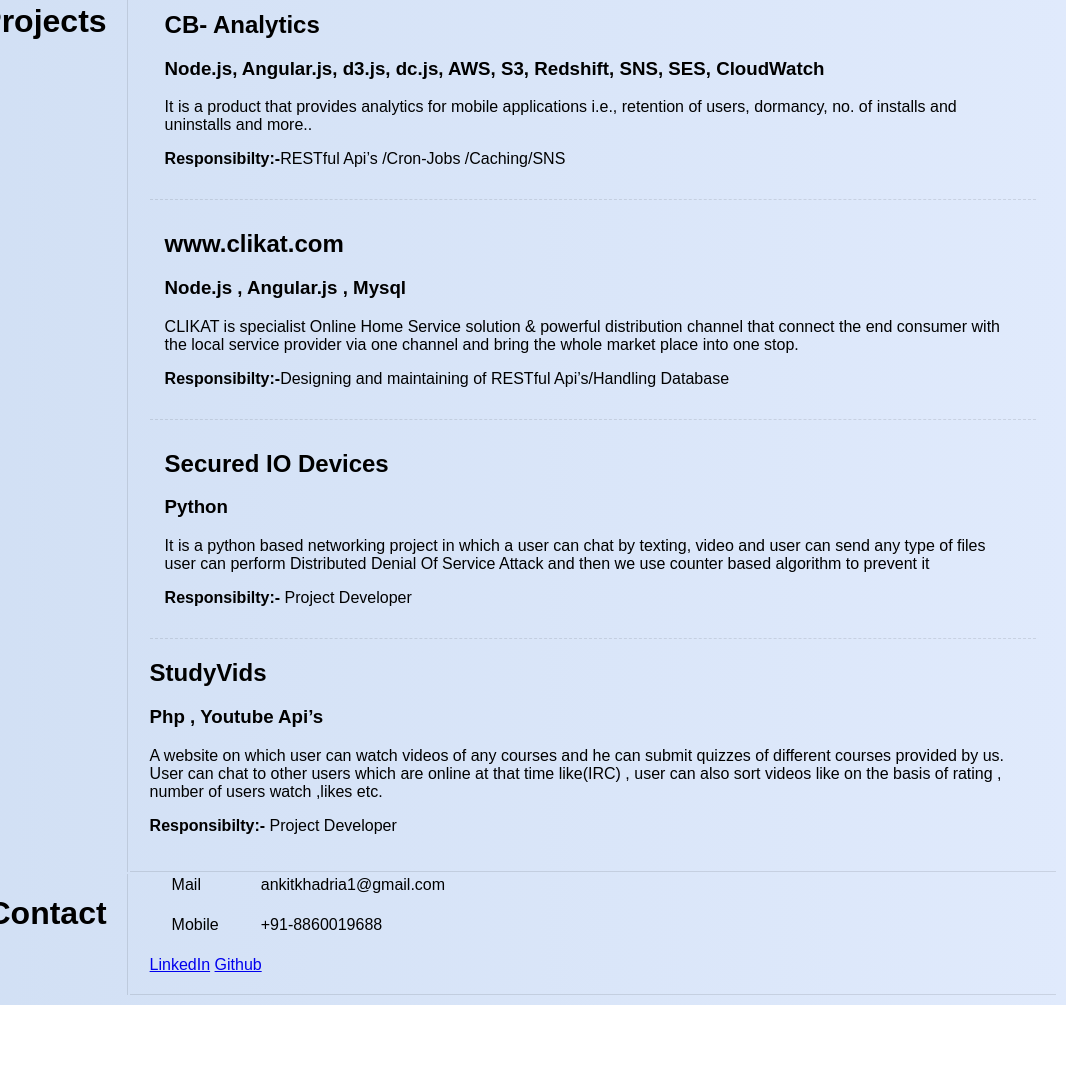
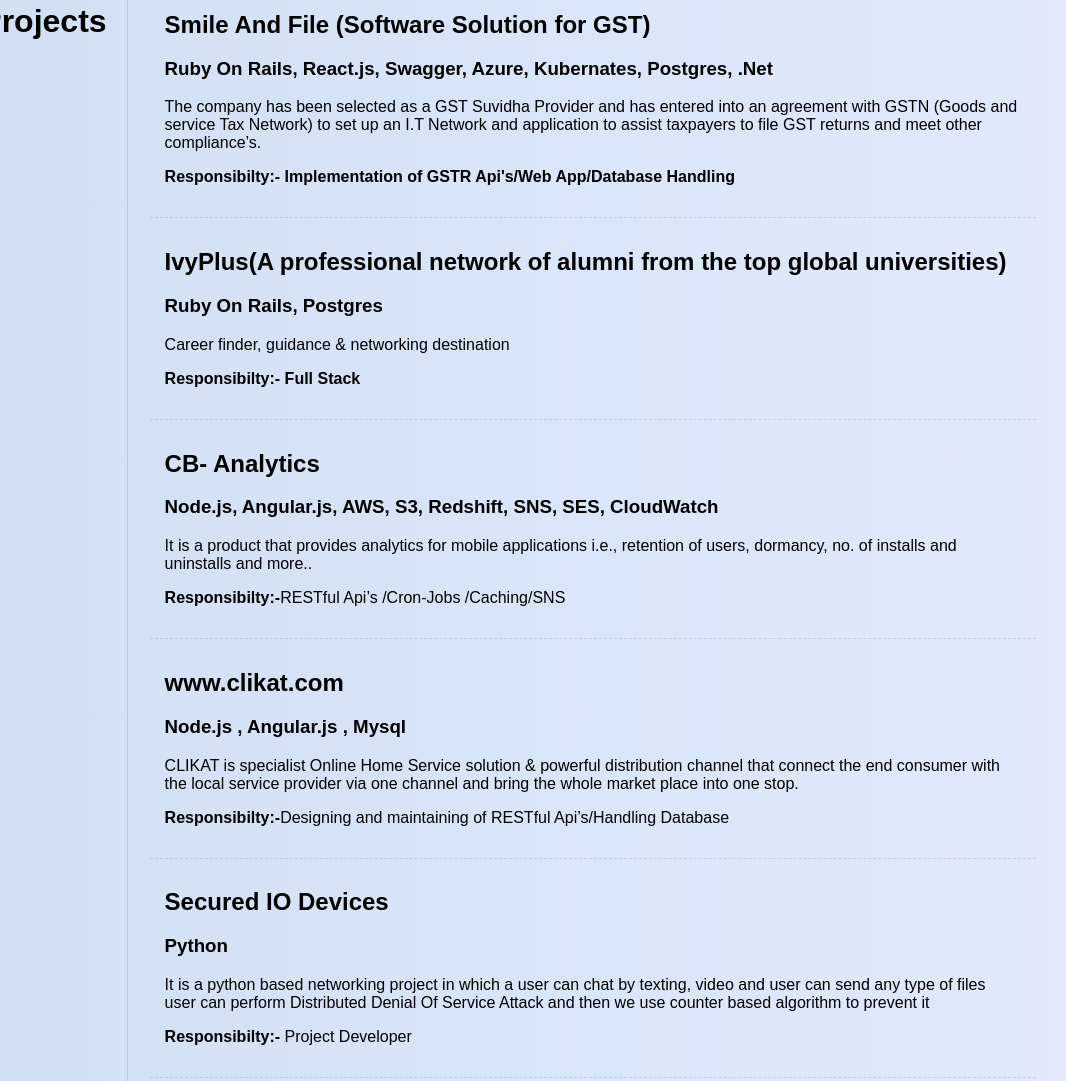
Before and after one commit to ankitkhadria1/ankitkhadria1.github.io, a plain HTML site: page index.html in a window 1280 px wide. Shown: the part 1065-2146 px from the top of the page, without its empty margins (214-1280 px from the left). Before the commit the page ends 2070 px from the top, so only its background shows below. Drawn offline with Linux system fonts and the light colour scheme.

Commit message:
project update

```diff
--- a/index.html
+++ b/index.html
@@ -1,18 +1,18 @@
 <!DOCTYPE html>
-<html><head><meta http-equiv="Content-Type" content="text/html; charset=UTF-8">
+<html>
+  <head>
+    <meta http-equiv="Content-Type" content="text/html; charset=UTF-8">
     <title>
-        Ankit Kumar: resume
+      Ankit Kumar: Resume
     </title>
-<link rel="stylesheet" type="text/css" href="resume-style.css"><link href="css" rel="stylesheet" type="text/css"></head>
-
-
-
+    <link rel="stylesheet" type="text/css" href="resume-style.css">
+    <link href="css" rel="stylesheet" type="text/css">
+  </head>
   <body>
     <nav>
       <a href="#education">Education</a>
       <a href="#projects">Projects</a>
       <a href="#contact">Contact</a>
-
     </nav>
     <h1 class="resume">Resume</h1>
     <div class="header">
@@ -24,17 +24,19 @@
       </h3>
     </div>
     <table class="divider">
-        <tbody><tr>
+      <tbody>
+        <tr>
           <td class="heading">
             <h1>Experience</h1>
           </td>
           <td class="description experience">
             <div class="position">
-                    <h2 class="title">  Software Developer</h2>
+              <h2 class="title"> Software Developer</h2>
               <h3 class="company">Code-brew Labs</h3>
               <h5 class="time-period">February 2016 - Present (Chandigarh, India)</h5>
               <p class="description"> As software developer, this is where I learned Nodejs,AWS and many of those fancy names. My job includes:
-                        </p><ul>
+              </p>
+              <ul>
                 <li>
                   Implementation of REST API system in MEAN (MongoDb, ExpressJs, AngularJs, NodeJs)
                 </li>
@@ -44,19 +46,15 @@
                 <li>
                   Experimenting different workflows, tools to be incorporated in current dev-cycle for better productivity.
                 </li>
-
               </ul>
-
               <p></p>
             </div>
-
             <div class="position">
               <h2 class="title">Summer Intern </h2>
               <h3 class="company">www.instaveritas.com</h3>
               <h5 class="time-period">june 2015 - July 2015 (2 months) Delhi</h5>
               <p class="description">
-                        During Internship we made a Customer relationship management (CRM) system using a
-MVC Framework of PHP called Laravel
+                During Internship we made a Customer relationship management (CRM) system using a MVC Framework of PHP called Laravel
               </p>
             </div>
           </td>
@@ -73,13 +71,12 @@ MVC Framework of PHP called Laravel
               </div>
               <div class="level">
                 <h2 class="title">12 CBSE - 73.2%</h2>
-                        <h3 class="place">Saint faith Singh Convent
-School , Bathinda(punjab)	</h3>
+                <h3 class="place">Saint faith Singh Convent School , Bathinda(punjab) </h3>
               </div>
               <div class="level">
                 <h2 class="title">10 CBSE - 72.2%</h2>
-                        <h3 class="place">National Public School ,
-Hanumangarh(rajasthan).</h3>
+                <h3 class="place">National Public School , Hanumangarh(rajasthan).
+                </h3>
               </div>
             </div>
           </td>
@@ -94,38 +91,70 @@ Hanumangarh(rajasthan).</h3>
             <div class="projects">
               <div class="project">
                 <h2 class="title"></h2>
+                <h2 class="name">Smile And File (Software Solution for GST)</h2>
+                <h3 class="technology-used">Ruby On Rails, React.js, Swagger, Azure, Kubernates, Postgres, .Net</h3>
+                <p class="description">
+                  The company has been selected as a GST Suvidha Provider and has entered into an agreement with GSTN (Goods and service Tax Network) to set up an I.T Network and application to assist taxpayers to file GST returns and meet other compliance’s.
+                </p>
+                <p class="responsibility">
+                  <b>Responsibilty:- Implementation of GSTR Api's/Web App/Database Handling</b>
+                </p>
+              </div>
+              <div class="project">
+                <h2 class="title"></h2>
+                <h2 class="name">IvyPlus(A professional network of alumni from the top global universities)</h2>
+                <h3 class="technology-used">Ruby On Rails, Postgres</h3>
+                <p class="description">
+                  Career finder, guidance & networking destination
+                </p>
+                <p class="responsibilty">
+                  <b>Responsibilty:- Full Stack</b>
+                </p>
+              </div>
+              <div class="project">
+                <h2 class="title"></h2>
                 <h2 class="name"> CB- Analytics</h2>
-                        <h3 class="technology_used"> Node.js, Angular.js, d3.js, dc.js, AWS, S3, Redshift, SNS, SES, CloudWatch</h3>
-                        <p class="description"> It is a product that provides analytics for mobile applications i.e., retention
-of users, dormancy, no. of installs and uninstalls and more..</p>
-<p class="responsibilty"><b>Responsibilty:-</b>RESTful Api’s /Cron-Jobs /Caching/SNS</p>
+                <h3 class="technology_used"> Node.js, Angular.js, AWS, S3, Redshift, SNS, SES, CloudWatch</h3>
+                <p class="description"> It is a product that provides analytics for mobile applications i.e., retention of users, dormancy,
+                  no. of installs and uninstalls and more..
+                </p>
+                <p class="responsibilty">
+                  <b>Responsibilty:-</b>RESTful Api’s /Cron-Jobs /Caching/SNS
+                </p>
               </div>
               <div class="project">
                 <h2 class="name"> www.clikat.com</h2>
                 <h3 class="technology_used"> Node.js , Angular.js , Mysql</h3>
-                    <p class="description"> CLIKAT is specialist Online Home Service solution & powerful distribution
-channel that connect the end consumer with the local service provider via
-one channel and bring the whole market place into one stop.</p>
-<p class="responsibilty"><b>Responsibilty:-</b>Designing and maintaining of RESTful Api’s/Handling Database</p>
+                <p class="description"> CLIKAT is specialist Online Home Service solution & powerful distribution channel that connect
+                  the end consumer with the local service provider via one channel and bring the whole market
+                  place into one stop.
+                </p>
+                <p class="responsibilty">
+                  <b>Responsibilty:-</b>Designing and maintaining of RESTful Api’s/Handling Database
+                </p>
               </div>
               <div class="project">
                 <h2 class="name">Secured IO Devices</h2>
                 <h3 class="technology_used"> Python </h3>
-                    	<p class="description">It is a python based networking project in which a user can chat by texting,
-video and user can send any type of files user can perform Distributed
-Denial Of Service Attack and then we use counter based algorithm to
-prevent it </p>
-<p class="responsibilty"><b>Responsibilty:-</b> Project Developer</p>
+                <p class="description">It is a python based networking project in which a user can chat by texting, video and user can
+                  send any type of files user can perform Distributed Denial Of Service Attack and then we
+                  use counter based algorithm to prevent it
+                </p>
+                <p class="responsibilty">
+                  <b>Responsibilty:-</b> Project Developer
+                </p>
               </div>
             </div>
             <div class="project">
               <h2 class="name">StudyVids</h2>
               <h3 class="technology_used"> Php , Youtube Api’s </h3>
-                    	<p class="description">A website on which user can watch videos of any courses and he can
-submit quizzes of different courses provided by us. User can chat to other
-users which are online at that time like(IRC) , user can also sort videos
-like on the basis of rating , number of users watch ,likes etc. </p>
-<p class="responsibilty"><b>Responsibilty:-</b> Project Developer</p>
+              <p class="description">A website on which user can watch videos of any courses and he can submit quizzes of different courses
+                provided by us. The user can chat with other users which are online at that time like(IRC), the user can
+                also, sort videos like on the basis of rating, number of users watch likes etc.
+              </p>
+              <p class="responsibility">
+                <b>Responsibilty:-</b> Project Developer
+              </p>
             </div>
             </div>
           </td>
@@ -134,12 +163,14 @@ like on the basis of rating , number of users watch ,likes etc. </p>
         <tr>
           <td class="heading" id="contact">
             <h1>
-                Contact</h1>
+              Contact
+            </h1>
           </td>
           <td class="description">
             <div class="contact">
               <table>
-                        <tbody><tr>
+                <tbody>
+                  <tr>
                     <td>
                       Mail
                     </td>
@@ -155,17 +186,16 @@ like on the basis of rating , number of users watch ,likes etc. </p>
                       +91-8860019688
                     </td>
                   </tr>
-                    </tbody></table>
+                </tbody>
+              </table>
               <section>
                 <a href="https://www.linkedin.com/in/ankit-kumar-25968a82">LinkedIn</a>
                 <a href="https://github.com/ankitkhadria1">Github</a>
-
               </section>
             </div>
           </td>
         </tr>
-    </tbody></table>
-
-
-
-</body></html>
+      </tbody>
+    </table>
+  </body>
+</html>
```
Lines whose indentation alone changed are shown as unchanged.
